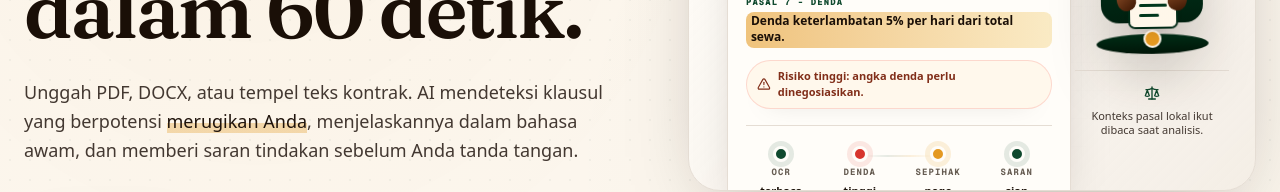
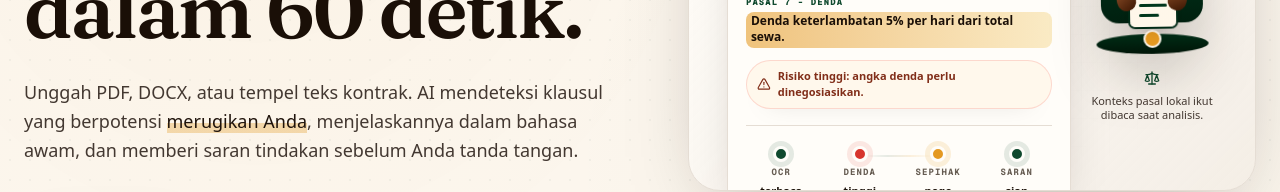
Before and after one commit to algojogacor/KontrakPaham, a Next.js app: page / in a window 1280 px wide. Shown: the part 470-662 px from the top of the page. Built offline with nearby package versions, Linux system fonts and the light colour scheme; no server answers.

Commit message:
fix(ui): remove ribbon source top border and constrain text width to prevent overlap

```diff
--- a/src/app/globals.css
+++ b/src/app/globals.css
@@ -767,12 +767,11 @@
   display: grid;
   gap: 8px;
   justify-items: center;
-  border-top: 1px solid var(--border);
-  padding-top: 14px;
   text-align: center;
   font-size: 11px;
   line-height: 1.35;
   color: var(--ink-soft);
+  max-width: 140px;
 }
 
 .analysis-ribbon-shell {
```
